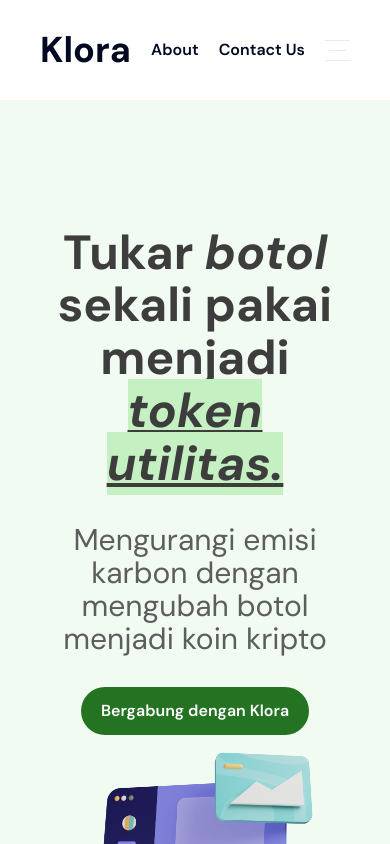
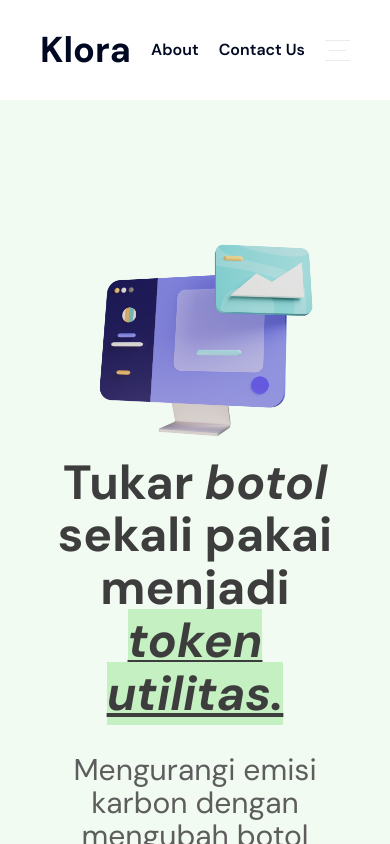
Before and after one commit to Sinduaditya/Klora, a React (Vite) app: page / in a window 390 px wide. Shown: the top 844 px of the page. Built offline with nearby package versions, Linux system fonts and the light colour scheme.

Commit message:
fixed landing by apcn may'7 24 09.51

```diff
--- a/src/components/landingpage/Hero.jsx
+++ b/src/components/landingpage/Hero.jsx
@@ -14,7 +14,7 @@
     return (
         <div className="w-full text-text font-outfit md:pt-[1vh] mb-12">
             <div className="xl:max-w-5xl mx-auto grid lg:flex lg:flex-row lg:justify-between items-center  space-x-10 px-10 xl:px-0 flex-col-reverse w-fit">
-                <article className="flex flex-col space-y-8 text-center lg:text-left mx-auto">
+                <article className="flex order-2 md:order-1 flex-col space-y-8 text-center lg:text-left mx-auto">
                     <h1 className="text-5xl lg:text-7xl font-bold text-neutral-900 leading-[110%] tracking-tigh">
                         Tukar <i>botol</i> sekali pakai <br /> menjadi{" "}
                         <span className="bg-primary-200 underline italic">
@@ -38,7 +38,7 @@
                     height={467}
                     data-aos="zoom-in-up"
                     data-aos-duration="1000"
-                    className="-mr-10 w-[250.5px] h-[230px] md:w-[495px] md:h-[467px]"
+                    className="-mr-10 w-[250.5px] h-[230px] md:w-[495px] md:h-[467px] md:order-2 "
                 />
             </div>
         </div>
```
